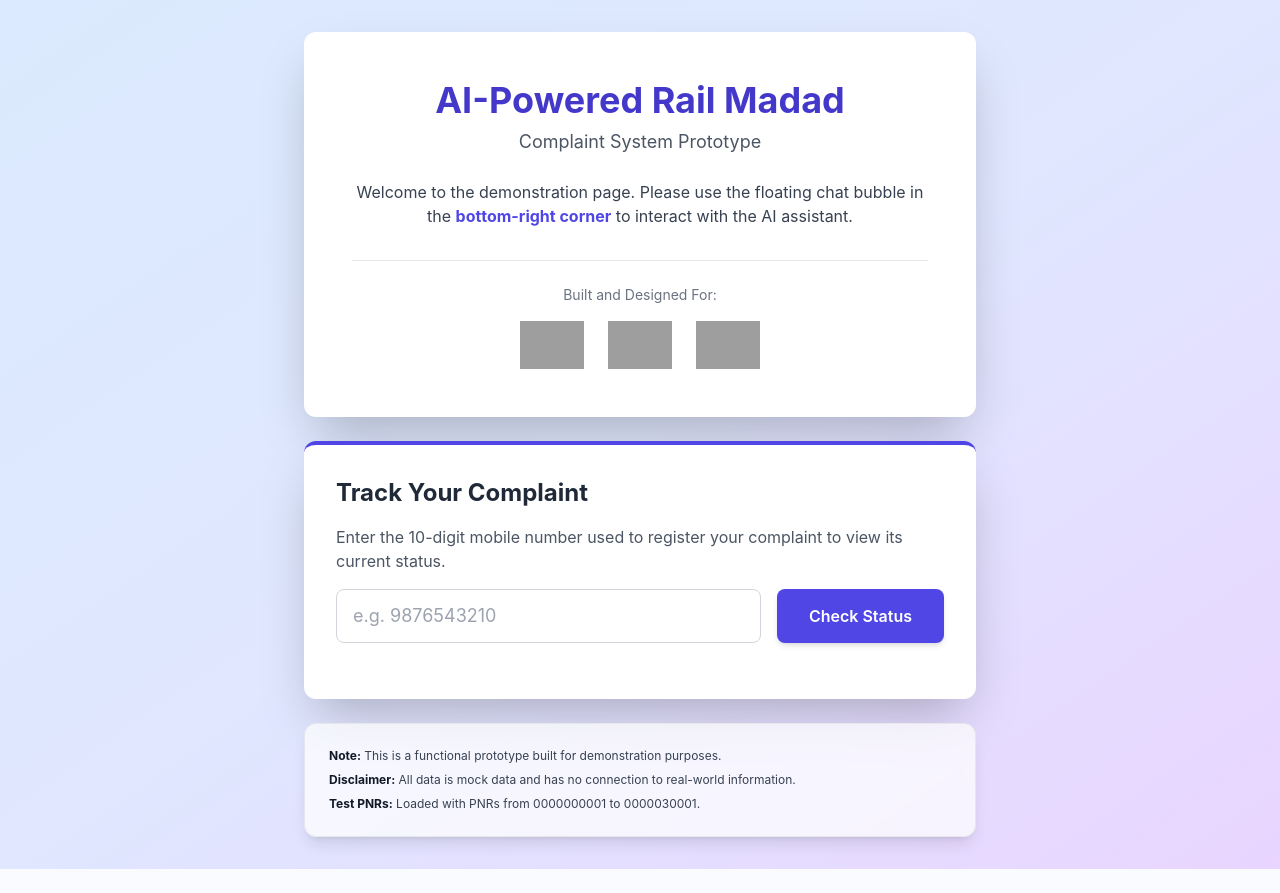
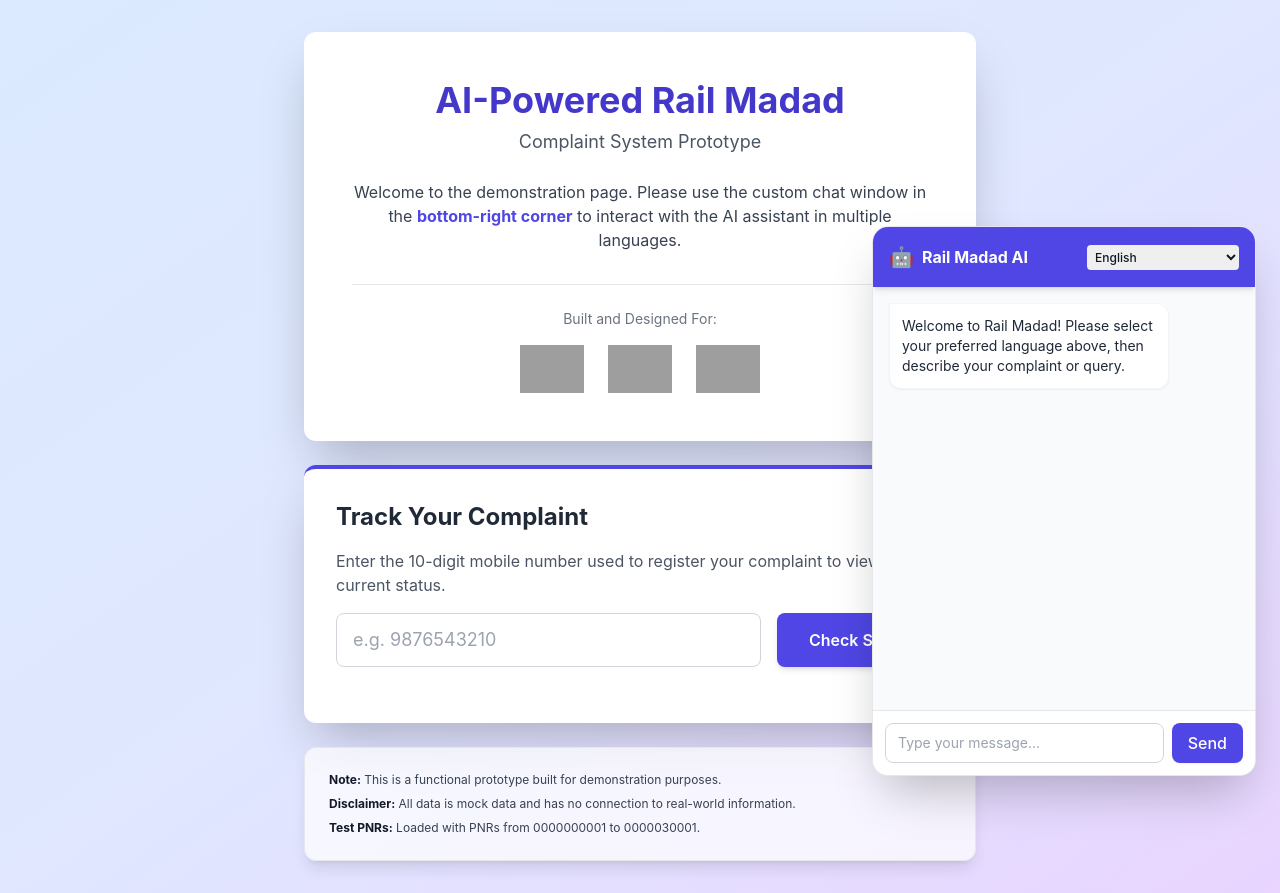
Before and after one commit to Vai201/Rail-Madad-Chatbot, a Flask app: template Rail-Madad-Chatbot/backend/templates/chat.html in a window 1280 px wide. Before the commit the page ends 869 px from the top, so only its background shows below. Run offline with Flask 3, Linux system fonts and the light colour scheme; the template is opened without the code that fills it, so the values that code supplies are empty; some libraries are stand-ins or nearby versions; grey boxes are pictures that could not be loaded.

Commit message:
feat: added multi-language custom UI, chat_proxy, and auto-close cron job

```diff
--- a/Rail-Madad-Chatbot/backend/templates/chat.html
+++ b/Rail-Madad-Chatbot/backend/templates/chat.html
@@ -24,9 +24,9 @@
             <p class="text-lg text-gray-600 mt-2">Complaint System Prototype</p>
 
             <p class="mt-6 text-gray-700">
-                Welcome to the demonstration page. Please use the floating chat bubble in the
+                Welcome to the demonstration page. Please use the custom chat window in the
                 <strong class="text-indigo-600">bottom-right corner</strong>
-                to interact with the AI assistant.
+                to interact with the AI assistant in multiple languages.
             </p>
 
             <div class="mt-8 pt-6 border-t border-gray-200">
@@ -71,7 +71,45 @@
 
     </div>
 
+    <div class="fixed bottom-6 right-6 w-96 bg-white rounded-2xl shadow-2xl border border-gray-200 overflow-hidden flex flex-col h-[550px] z-50">
+
+        <div class="bg-indigo-600 p-4 text-white flex justify-between items-center shadow-md z-10">
+            <h3 class="font-bold flex items-center gap-2">
+                <span class="text-xl">🤖</span> Rail Madad AI
+            </h3>
+            <select id="language-selector" class="text-gray-900 text-xs rounded p-1 font-medium focus:outline-none focus:ring-2 focus:ring-white">
+                <option value="en">English</option>
+                <option value="hi">Hindi (हिंदी)</option>
+                <option value="mr">Marathi (मराठी)</option>
+                <option value="gu">Gujarati (ગુજરાતી)</option>
+                <option value="bn">Bengali (বাংলা)</option>
+                <option value="ta">Tamil (தமிழ்)</option>
+                <option value="te">Telugu (తెలుగు)</option>
+                <option value="kn">Kannada (ಕನ್ನಡ)</option>
+                <option value="ml">Malayalam (മലയാളം)</option>
+                <option value="pa">Punjabi (ਪੰਜਾਬੀ)</option>
+            </select>
+        </div>
+
+        <div id="chat-history" class="flex-1 p-4 overflow-y-auto space-y-4 bg-slate-50 flex flex-col">
+            <div class="bg-white p-3 rounded-tr-xl rounded-b-xl shadow-sm max-w-[80%] text-sm text-gray-800 self-start border border-gray-100">
+                Welcome to Rail Madad! Please select your preferred language above, then describe your complaint or query.
+            </div>
+        </div>
+
+        <div class="p-3 bg-white border-t border-gray-200 flex gap-2">
+            <input type="text" id="user-input"
+                   class="flex-1 border border-gray-300 rounded-lg px-3 py-2 text-sm focus:outline-none focus:border-indigo-500 focus:ring-1 focus:ring-indigo-500"
+                   placeholder="Type your message..."
+                   onkeypress="if(event.key === 'Enter') sendMessage()">
+            <button onclick="sendMessage()"
+                    class="bg-indigo-600 hover:bg-indigo-700 text-white px-4 py-2 rounded-lg font-medium transition-colors shadow-sm">
+                Send
+            </button>
+        </div>
+    </div>
     <script>
+    // --- TRACKING LOGIC ---
     async function trackComplaint() {
         const phoneNumber = document.getElementById('trackPhoneInput').value.trim();
         const resultsDiv = document.getElementById('trackingResults');
@@ -85,19 +123,15 @@
         resultsDiv.innerHTML = `<div class="p-4 text-indigo-600 animate-pulse text-center font-medium">Connecting to secure database...</div>`;
 
         try {
-            // Your permanent Google Cloud Run URL!
             const BACKEND_URL = 'https://rail-madad-chatbot-1094417494880.asia-south1.run.app';
 
             const response = await fetch(`${BACKEND_URL}/api/track`, {
                 method: 'POST',
-                // Look! We get to remove the Localtunnel Bypass hack!
                 headers: { 'Content-Type': 'application/json' },
                 body: JSON.stringify({ phone_number: phoneNumber })
             });
 
             const data = await response.json();
-
-            // ... the rest of the code (if data.complaints...) remains exactly the same ...
 
             if (data.complaints && data.complaints.length > 0) {
                 let htmlOutput = `<h3 class="font-bold text-gray-800 mb-3 border-b pb-2">Found ${data.complaints.length} Record(s):</h3><div class="space-y-4">`;
@@ -137,18 +171,73 @@
 
         } catch (error) {
             console.error("Error connecting to backend:", error);
-            resultsDiv.innerHTML = `<div class="p-4 bg-red-50 text-red-600 rounded-lg border border-red-200"><strong>Connection Error:</strong> Could not reach the server. Ensure your Python backend is running and the Localtunnel URL is correct.</div>`;
+            resultsDiv.innerHTML = `<div class="p-4 bg-red-50 text-red-600 rounded-lg border border-red-200"><strong>Connection Error:</strong> Could not reach the server. Ensure your Python backend is running.</div>`;
         }
     }
+
+    // --- NEW CHAT WIDGET LOGIC ---
+    function sendMessage() {
+        const inputField = document.getElementById('user-input');
+        const messageText = inputField.value.trim();
+        const selectedLanguage = document.getElementById('language-selector').value;
+        const chatHistory = document.getElementById('chat-history');
+
+        if (!messageText) return;
+
+        // 1. Show User's Message
+        chatHistory.innerHTML += `
+            <div class="bg-indigo-600 text-white p-3 rounded-tl-xl rounded-b-xl shadow-sm max-w-[80%] text-sm self-end">
+                ${messageText}
+            </div>
+        `;
+
+        inputField.value = "";
+        chatHistory.scrollTop = chatHistory.scrollHeight;
+
+        // 2. Show Typing Indicator
+        const typingId = "typing-" + Date.now();
+        chatHistory.innerHTML += `
+            <div id="${typingId}" class="bg-white p-3 rounded-tr-xl rounded-b-xl shadow-sm max-w-[80%] text-sm text-gray-500 self-start border border-gray-100 italic">
+                Translating & Processing...
+            </div>
+        `;
+        chatHistory.scrollTop = chatHistory.scrollHeight;
+
+        // 3. Send to the Python Backend /chat_proxy
+        const BACKEND_URL = 'https://rail-madad-chatbot-1094417494880.asia-south1.run.app';
+
+        fetch(`${BACKEND_URL}/chat_proxy`, {
+            method: 'POST',
+            headers: { 'Content-Type': 'application/json' },
+            body: JSON.stringify({
+                "message": messageText,
+                "language": selectedLanguage,
+                "session_id": "session-" + Math.random().toString(36).substring(7)
+            })
+        })
+        .then(response => response.json())
+        .then(data => {
+            // Remove typing indicator
+            document.getElementById(typingId).remove();
+
+            // Show Bot Response
+            chatHistory.innerHTML += `
+                <div class="bg-white p-3 rounded-tr-xl rounded-b-xl shadow-sm max-w-[80%] text-sm text-gray-800 self-start border border-gray-100">
+                    ${data.reply}
+                </div>
+            `;
+            chatHistory.scrollTop = chatHistory.scrollHeight;
+        })
+        .catch(error => {
+            document.getElementById(typingId).remove();
+            chatHistory.innerHTML += `
+                <div class="bg-red-50 text-red-600 p-3 rounded-tr-xl rounded-b-xl shadow-sm max-w-[80%] text-sm self-start border border-red-200">
+                    Error connecting to translation proxy. Ensure backend is running.
+                </div>
+            `;
+            console.error("Chat Error:", error);
+        });
+    }
     </script>
-
-    <script src="https://www.gstatic.com/dialogflow-console/fast/messenger/bootstrap.js?v=1"></script>
-    <df-messenger
-        intent="WELCOME"
-        chat-title="RailMadadBot1"
-        agent-id="90616304-4bce-4e49-988b-494b05b079ff"
-        language-code="en"
-    ></df-messenger>
-
 </body>
 </html>
--- a/app.py
+++ b/app.py
@@ -9,17 +9,36 @@ import os
 import json
 import google.generativeai as genai
 from dotenv import load_dotenv # <-- Add this line near your other imports
+from google.cloud import translate_v2 as translate
+from google.cloud import dialogflow_v2 as dialogflow
 
-load_dotenv() # <-- Add this line right after your imports
+load_dotenv()
 
 # Configure Gemini instantly
 genai.configure(api_key=os.getenv("GEMINI_API_KEY"))
 
+# Initialize App and CORS
 app = Flask(__name__)
 CORS(app)
-@app.route('/')
-def home():
-    return "Rail Madad Chatbot Backend is Live!"
+
+# Initialize the translation client globally
+translate_client = translate.Client()
+
+# 👇 ADD YOUR GOOGLE CLOUD PROJECT ID HERE 👇
+DIALOGFLOW_PROJECT_ID = "project-f988ee73-0741-4016-82c"
+# --- UTILITY FUNCTIONS ---
+
+def process_translation(text, target_language):
+    if target_language == 'en':
+        return text
+    try:
+        result = translate_client.translate(text, target_language=target_language)
+        return result['translatedText']
+    except Exception as e:
+        print(f"Translation Error: {e}")
+        return text
+
+
 
 # --- 1. Define Paths & Cloud DB Credentials ---
 # --- 1. Define Paths & Cloud DB Credentials ---
@@ -679,6 +698,42 @@ def webhook():
     # Fallback if intent is not recognized or doesn't need backend processing
     return jsonify({"fulfillmentText": "Webhook received the intent, but no backend action was required."})
 
+@app.route('/chat_proxy', methods=['POST'])
+def chat_proxy():
+    """Acts as the middleman between the Custom UI and Dialogflow."""
+    data = request.get_json()
+
+    user_message = data.get('message')
+    selected_language = data.get('language', 'en')
+    session_id = data.get('session_id', 'default-session')
+
+    try:
+        # Step 1: Translate user input INTO English
+        english_input = process_translation(user_message, 'en')
+
+        # Step 2: Send the English text to Dialogflow
+        session_client = dialogflow.SessionsClient()
+        session = session_client.session_path(DIALOGFLOW_PROJECT_ID, session_id)
+
+        text_input = dialogflow.TextInput(text=english_input, language_code="en")
+        query_input = dialogflow.QueryInput(text=text_input)
+
+        # This calls your Dialogflow agent, which might in turn trigger your /webhook!
+        response = session_client.detect_intent(
+            request={"session": session, "query_input": query_input}
+        )
+
+        bot_response_english = response.query_result.fulfillment_text
+
+        # Step 3: Translate the bot's response OUT to the user's language
+        final_response = process_translation(bot_response_english, selected_language)
+
+        return jsonify({"reply": final_response})
+
+    except Exception as e:
+        print(f"Dialogflow Proxy Error: {e}")
+        error_msg = process_translation("I am experiencing a network issue connecting to the main server. Please try again.", selected_language)
+        return jsonify({"reply": error_msg}), 500
 
 @app.route('/api/track', methods=['POST'])
 def track_by_phone():
--- a/requirements.txt
+++ b/requirements.txt
@@ -6,3 +6,5 @@ psycopg2-binary
 python-dotenv
 SQLAlchemy
 google-generativeai
+google-cloud-translate
+google-cloud-dialogflow
```
